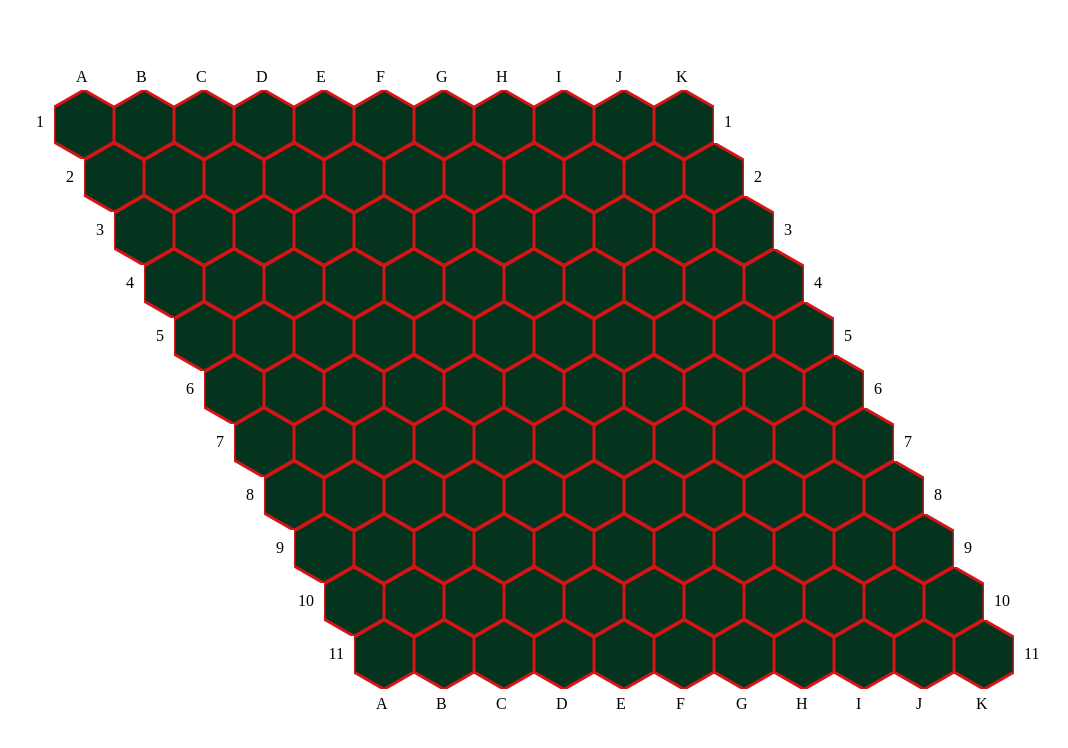
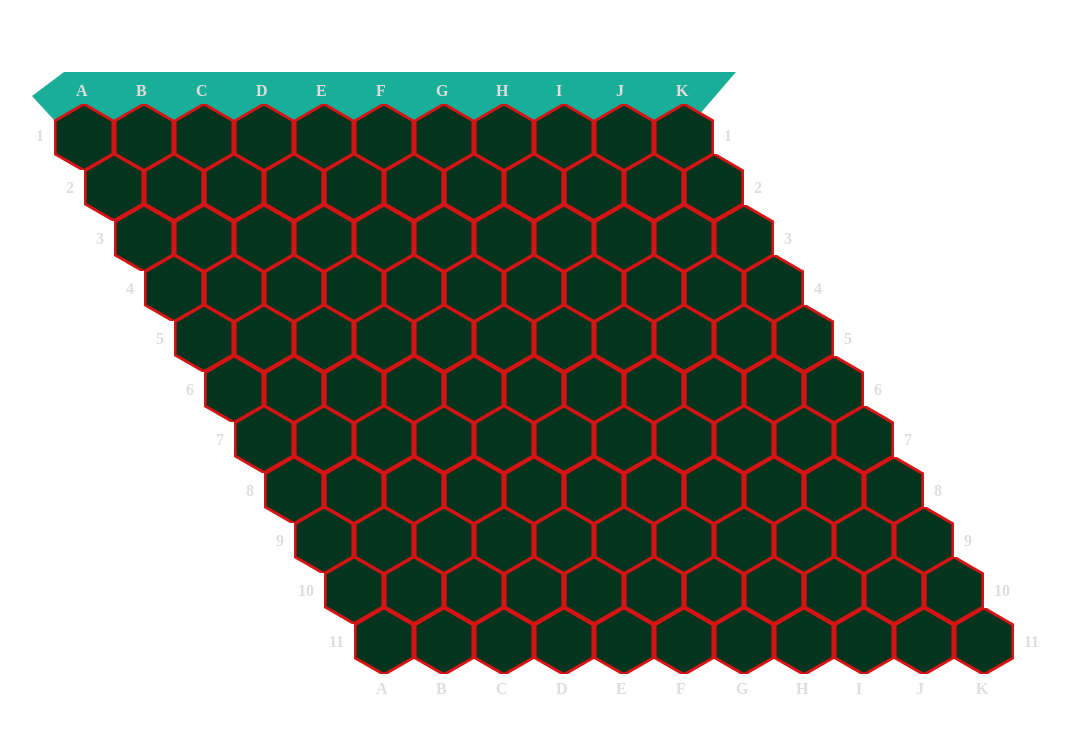
Before and after one commit to steilwinden/hexomato, an Angular app: page / in a window 1280 px wide. Shown: the top 748 px of the page, without its empty margins (128-1196 px from the left). Built offline with nearby package versions, Linux system fonts and the light colour scheme.

Commit message:
polygon behind hexagons

```diff
--- a/src/app/game/board/board.component.html
+++ b/src/app/game/board/board.component.html
@@ -1,4 +1,6 @@
 <div class="board">
+  <div class="polygon"></div>
+  <div class="hexagons">
     <div *ngFor="let row of grid; let rowIndex = index" class="hex-row"
          [style.margin-left.px]="rowIndex * gameService.hexDiameter">
 
@@ -27,3 +29,4 @@
 
     </div>
   </div>
+</div>
--- a/src/app/game/board/board.component.scss
+++ b/src/app/game/board/board.component.scss
@@ -5,6 +5,20 @@
   align-items: center; // Zentriert die Inhalte vertikal
   height: 100vh; // Setzt die Höhe des Containers auf 100% der Viewport-Höhe
   width: 80vw;
+
+  .polygon {
+    width: 800px;
+    height: 800px;
+    background-color: #19ae98;
+    clip-path: polygon(10% 9%, 94% 9%, 50% 60%, 6% 12%);
+    //z-index: 1;
+  }
+
+  .hexagons {
+    position: absolute;
+    font-weight: bold;
+    color: #e1dddd;
+  }
 
   .hex-row {
     display: flex;
--- a/src/app/game/hexagon/hexagon.component.html
+++ b/src/app/game/hexagon/hexagon.component.html
@@ -1,4 +1,4 @@
-<svg class="hexagon-svg" [style.width.px]="gameService.hexDiameter" viewBox="0 0 100 115"
+<svg class="hexagon-svg" [style.width.px]="gameService.hexDiameter" viewBox="-2 0 104 115"
      xmlns="http://www.w3.org/2000/svg">
   <path class="hexagon-path" d="M50 0L100 28.8675V86.6025L50 115.47L0 86.6025V28.8675L50 0Z"/>
 </svg>
--- a/src/app/game/hexagon/hexagon.component.scss
+++ b/src/app/game/hexagon/hexagon.component.scss
@@ -1,7 +1,7 @@
 .hexagon-svg {
   height: auto;
   stroke: #d51515; // Farbe der Umrandung
-  stroke-width: 5;
+  stroke-width: 5px;
   margin-bottom: -20px;
 
   .hexagon-path {
```
Lines whose indentation alone changed are shown as unchanged.
